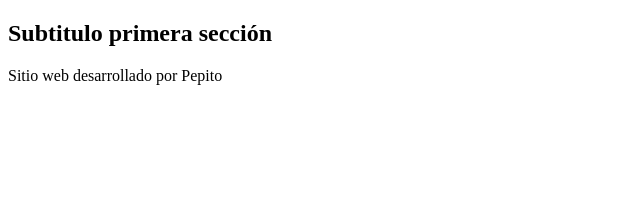
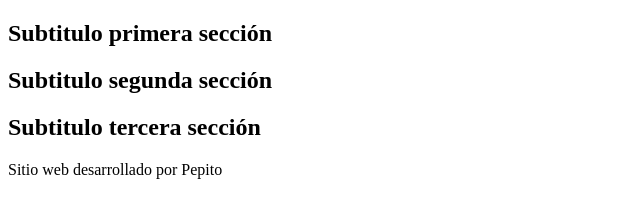
Before and after one commit to PabloJelvez/ejercicio-git-dia3, a plain HTML site: page index.html in a window 1280 px wide. Shown: the whole page, without its empty margins (0-640 px from the left). Drawn offline with Linux system fonts and the light colour scheme.

Commit message:
Se agregan dos secciones a main desde la rama principal

```diff
--- a/index.html
+++ b/index.html
@@ -10,6 +10,12 @@
         <section id="seccion1">
             <h2>Subtitulo primera sección</h2>
         </section>
+        <section id="seccion2">
+            <h2>Subtitulo segunda sección</h2>
+        </section>
+        <section id="seccion3">
+            <h2>Subtitulo tercera sección</h2>
+        </section>
     </main>
     <footer>
         <p>Sitio web desarrollado por Pepito</p>
```
